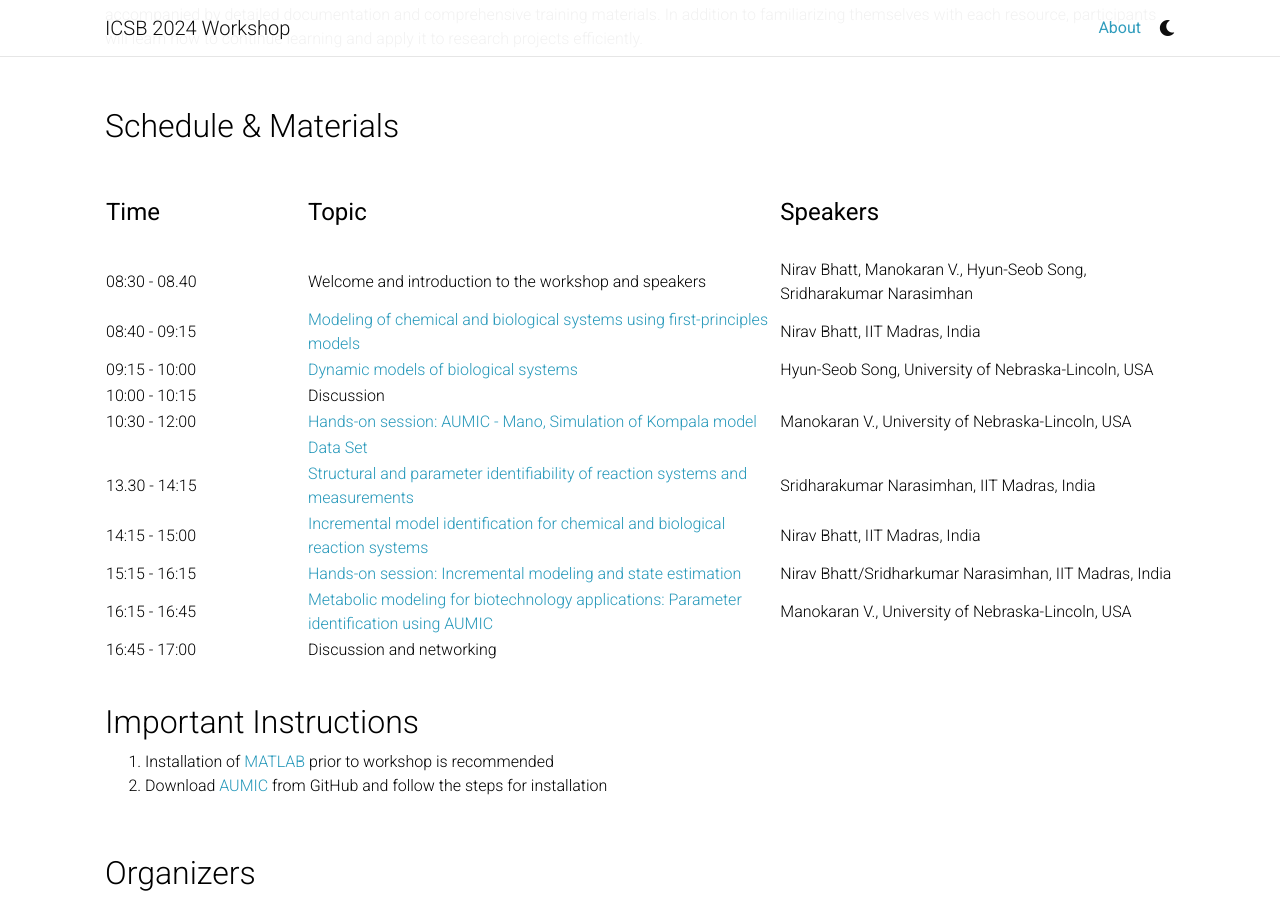
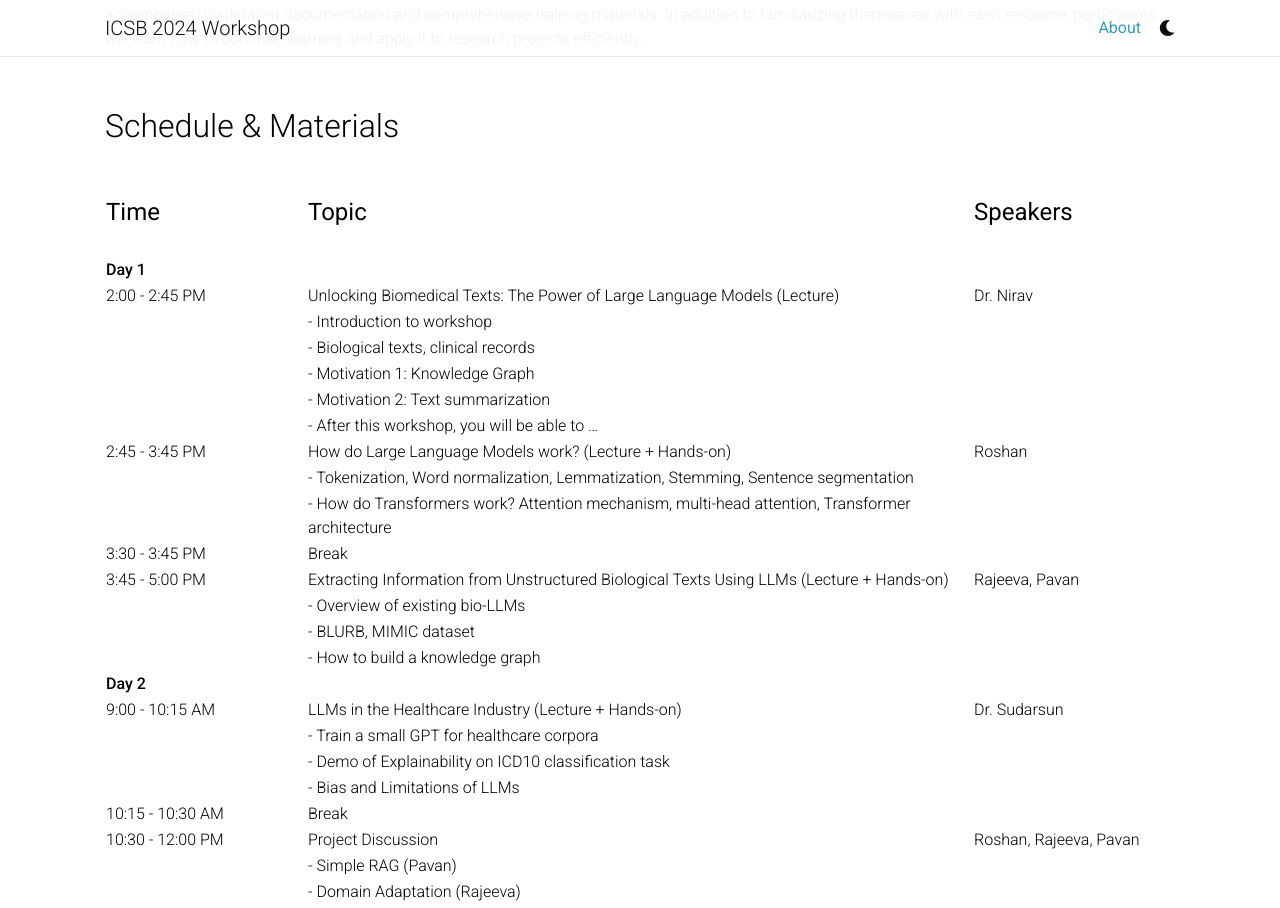
Before and after one commit to bisect-group/icsb2024, a Jekyll site: the page built from _pages/about.md, in a window 1280 px wide and 1400 px high, scrolled down 869 px. Shown: the top 908 px of the window. Built offline with Jekyll 4.4.1, drawn with Linux system fonts in a browser that asks for light colours; full-size pictures stand in for the smaller copies a plugin makes; comment, search, counter and statistics services are not loaded; a style sheet for code colours, icons or effects is not loaded; some of the changed text lies outside the part shown; grey boxes are pictures that could not be loaded.

Commit message:
Update schedule and organizers

```diff
--- a/_pages/about.md
+++ b/_pages/about.md
@@ -32,36 +32,56 @@ The emergence of large language models (LLMs) has significantly improved our abi
 
 &nbsp;
 
-| <font size = 5> Time </font> | <font size = 5> Topic </font>                                                                                                    | <font size = 5> Speakers </font>                                    |
-| ---------------------------- | -------------------------------------------------------------------------------------------------------------------------------- | ------------------------------------------------------------------- |
-| <img width=200/>             | <img width=200/>                                                                                                                 | <img width=200/>                                                    |
-| 08:30 - 08.40                | Welcome and introduction to the workshop and speakers                                                                            | Nirav Bhatt, Manokaran V., Hyun-Seob Song, Sridharakumar Narasimhan |
-| 08:40 - 09:15                | [Modeling of chemical and biological systems using first-principles models](https://drive.google.com/file/d/1oForYFsh2QvIfRysUTxc2tl_9579bnMD/view?usp=drive_link)                                                        | Nirav Bhatt, IIT Madras, India                                      |
-| 09:15 - 10:00                | [Dynamic models of biological systems](https://drive.google.com/file/d/1ozGhdxorX11rjJK1Fm9iIF-f_EaNd8gR/view?usp=drive_link)                                                                                             | Hyun-Seob Song, University of Nebraska-Lincoln, USA                 |
-| 10:00 - 10:15                | Discussion                                                                                                                       |                                                                     |
-| 10:30 - 12:00                | [Hands-on session: AUMIC - Mano, Simulation of Kompala model](https://github.com/hyunseobsong/aumic)                             | Manokaran V., University of Nebraska-Lincoln, USA
-|                              | [Data Set](https://drive.google.com/drive/folders/1DbnTuJpwJ9cCIkfjH4tbAKWHHZM1r10E)                                             |
-| 13.30 - 14:15                | [Structural and parameter identifiability of reaction systems and measurements](https://drive.google.com/file/d/1rqYqG5Qnos5omJp72GAGuLOT7W3pVqpY/view?usp=drive_link)                                                    | Sridharakumar Narasimhan, IIT Madras, India                         |
-| 14:15 - 15:00                | [Incremental model identification for chemical and biological reaction systems](https://drive.google.com/file/d/1eOvOYpcB6r0snVmtUMBH7NoMz82qRRd8/view?usp=drive_link)                                                    | Nirav Bhatt, IIT Madras, India                                      |
-| 15:15 - 16:15                | [Hands-on session: Incremental modeling and  state estimation](https://github.com/Wickkey/Dual_Degree_Project)                   | Nirav Bhatt/Sridharkumar Narasimhan, IIT Madras, India              |
-| 16:15 - 16:45                | [Metabolic modeling for biotechnology applications: Parameter identification using AUMIC](https://github.com/hyunseobsong/aumic) | Manokaran V., University of Nebraska-Lincoln, USA                   |
-| 16:45 - 17:00                | Discussion and networking                                                                                                        |                                                                     |
+| <font size=5> Time </font>   | <font size=5> Topic </font>                                                                                                    | <font size=5> Speakers </font>                                    |
+| ---------------------------- | ------------------------------------------------------------------------------------------------------------------------------ | ---------------------------------------------------------------- |
+| <img width=200/>             | <img width=200/>                                                                                                               | <img width=200/>                                                |
+| **Day 1**                    |                                                                                                                                |                                                                  |
+| 2:00 - 2:45 PM               | Unlocking Biomedical Texts: The Power of Large Language Models (Lecture)                                                       | Dr. Nirav                                                      |
+|                              | - Introduction to workshop                                                                                                     |                                                                  |
+|                              | - Biological texts, clinical records                                                                                           |                                                                  |
+|                              | - Motivation 1: Knowledge Graph                                                                                               |                                                                  |
+|                              | - Motivation 2: Text summarization                                                                                            |                                                                  |
+|                              | - After this workshop, you will be able to …                                                                                   |                                                                  |
+| 2:45 - 3:45 PM               | How do Large Language Models work? (Lecture + Hands-on)                                                                        | Roshan                                                         |
+|                              | - Tokenization, Word normalization, Lemmatization, Stemming, Sentence segmentation                                             |                                                                  |
+|                              | - How do Transformers work? Attention mechanism, multi-head attention, Transformer architecture                                |                                                                  |
+| 3:30 - 3:45 PM               | Break                                                                                                                          |                                                                  |
+| 3:45 - 5:00 PM               | Extracting Information from Unstructured Biological Texts Using LLMs (Lecture + Hands-on)                                     | Rajeeva, Pavan                                                 |
+|                              | - Overview of existing bio-LLMs                                                                                                |                                                                  |
+|                              | - BLURB, MIMIC dataset                                                                                                         |                                                                  |
+|                              | - How to build a knowledge graph                                                                                               |                                                                  |
+| **Day 2**                    |                                                                                                                                |                                                                  |
+| 9:00 - 10:15 AM              | LLMs in the Healthcare Industry (Lecture + Hands-on)                                                                           | Dr. Sudarsun                                                   |
+|                              | - Train a small GPT for healthcare corpora                                                                                     |                                                                  |
+|                              | - Demo of Explainability on ICD10 classification task                                                                          |                                                                  |
+|                              | - Bias and Limitations of LLMs                                                                                                 |                                                                  |
+| 10:15 - 10:30 AM             | Break                                                                                                                          |                                                                  |
+| 10:30 - 12:00 PM             | Project Discussion                                                                                                             | Roshan, Rajeeva, Pavan                                         |
+|                              | - Simple RAG (Pavan)                                                                                                           |                                                                  |
+|                              | - Domain Adaptation (Rajeeva)                                                                                                  |                                                                  |
+|                              | - LLM Prompting (Dr. Sudarsun)                                                                                                 |                                                                  |
+|                              | - Summarization (Pavan)                                                                                                        |                                                                  |
+|                              | - Knowledge Graph (Rajeeva)                                                                                                    |                                                                  |
 
 &nbsp;
 
 ## Important Instructions
-1. Installation of [MATLAB](https://www.mathworks.com/help/install/ug/install-products-with-internet-connection.html) prior to workshop is recommended
-2. Download [AUMIC](https://github.com/hyunseobsong/aumic) from GitHub and follow the steps for installation
+1. Bring your laptop
+2. Make sure your laptop is fully charged to avoid any disruptions during the session.
+3. Familiarize yourself with Google Colab
+4.  If you have any questions or concerns, feel free to reach out to us at the following email addresses: [bt21d401@smail.iitm.ac.in](bt21d401@smail.iitm.ac.in), [spavaniitm@smail.iitm.ac.in](spavaniitm@smail.iitm.ac.in), [rajeeva@smail.iitm.ac.in](rajeeva@smail.iitm.ac.in)
+
 
 &nbsp;
 
 ## Organizers
 
 <div class="row row-cols-2 projects pt-3 pb-3">
-  {% include people_horizontal.html name="Nirav Pravinbhai Bhatt" position="Assistant Professor" affiliation="IIT Madras, India" url="https://biotech.iitm.ac.in/faculty/nirav-p-bhatt/" img="assets/img/organizers/nirav.png" %}
-  {% include people_horizontal.html name="Roshan M S B" position="PhD Scholar" affiliation="IIT Madras, India" url="https://roshanmsb.github.io/" img="assets/img/organizers/roshan.jpg" %}
-  {% include people_horizontal.html name="Sridharakumar Narasimhan" position="Professor" affiliation="IIT Madras, India" url="https://che.iitm.ac.in/sridharkrn/" img="assets/img/organizers/sridharan.png" %}
-  {% include people_horizontal.html name="Manokaran V" position="Postdoctoral Fellow" affiliation="University of Nebraska-Lincoln, USA" url="https://in.linkedin.com/in/manokaran-veeramani-62b07968" img="assets/img/organizers/manokaran.jpeg" %}
+  {% include people_horizontal.html name="Dr. Nirav Pravinbhai Bhatt" position="Assistant Professor" affiliation="IIT Madras, India" url="https://biotech.iitm.ac.in/faculty/nirav-p-bhatt/" img="assets/img/organizers/nirav.webp" %}
+  {% include people_horizontal.html name="Dr. Sudarsun Santhiappan" position="PhD Scholar" affiliation="IIT Madras, India" url="https://in.linkedin.com/in/sudarsun" img="assets/img/organizers/sudarsun.webp" %}
+  {% include people_horizontal.html name="Roshan M S B" position="PhD Scholar" affiliation="IIT Madras, India" url="https://roshanmsb.github.io/" img="assets/img/organizers/roshan.webp" %}
+  {% include people_horizontal.html name="S Pavan Kumar" position="PhD Scholar" affiliation="IIT Madras, India" url="https://scholar.google.com/citations?user=kIOdNwQAAAAJ&hl=en" img="assets/img/organizers/pavan.webp" %}
+  {% include people_horizontal.html name="Rajeeva Lokshanan" position="PhD Scholar" affiliation="IIT Madras, India" url="https://ibse.iitm.ac.in/people/rajeeva/" img="assets/img/organizers/rajeeva.webp" %}
 </div>
 
 ---
```
Also changed, not shown: assets/img/organizers/manokaran.jpeg (deleted), assets/img/organizers/nirav.png (deleted), assets/img/organizers/nirav.webp (added), assets/img/organizers/pavan.webp (added), assets/img/organizers/rajeeva.webp (added), assets/img/organizers/roshan.webp (added), assets/img/organizers/sridharan.png (deleted), assets/img/organizers/sudarsun.webp (added), 1 other file.
